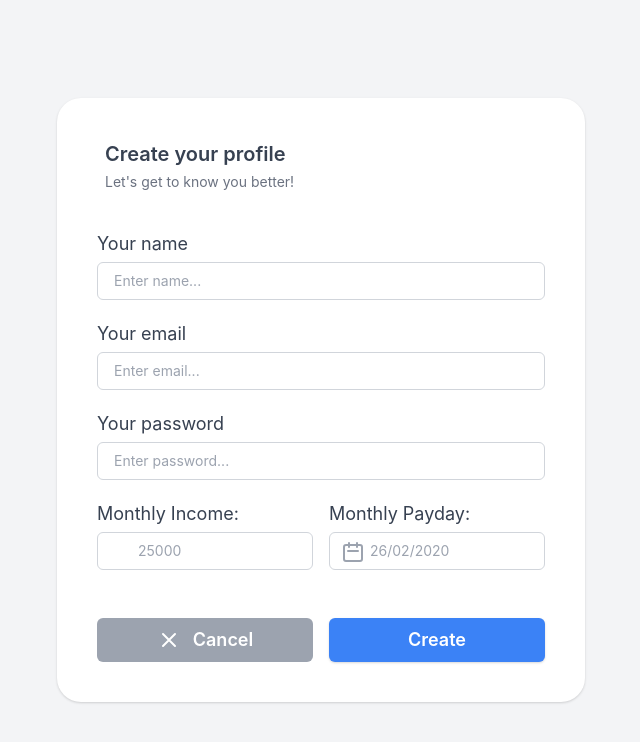
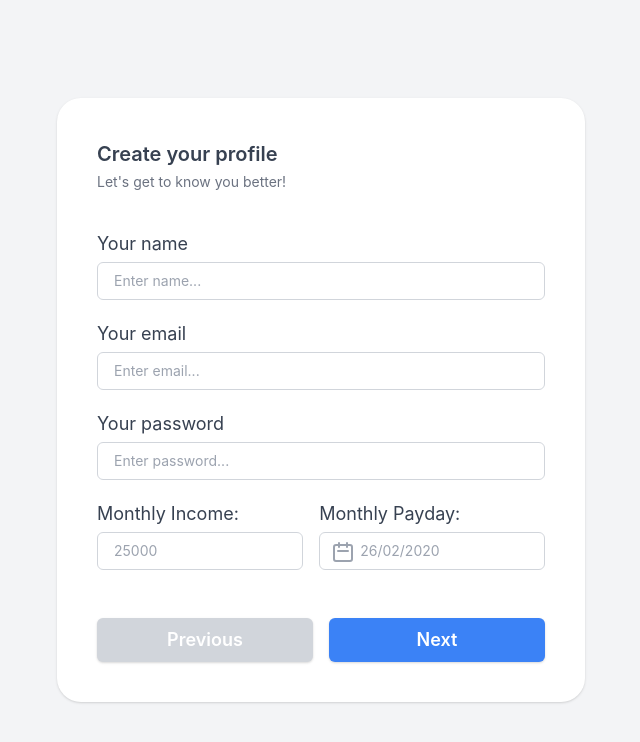
Before and after one commit to willholmeswastaken/budgeter-frontend, a React (Create React App) app: page / in a window 1280 px wide. Shown: the top 742 px of the page, without its empty margins (319-959 px from the left). Built offline with nearby package versions, Linux system fonts and the light colour scheme; the HTML template or start-up script is replaced by a standard one.

Commit message:
Get something there, let's worry about form validation later

```diff
--- a/src/components/Signup/Allocations.tsx
+++ b/src/components/Signup/Allocations.tsx
@@ -1,80 +1,81 @@
-import React from "react";
+import React, { useState } from "react";
 
-export const Allocations : React.FC = () => (
-    <div className="max-w-md mx-auto">
+interface AllocationsProps {
+  monthlyIncome: number;
+}
+
+export const Allocations = (props: AllocationsProps) => {
+  const [bills, setBillsAmount] = useState(0);
+  const [spending, setSpendingAmount] = useState(0);
+  const [savings, setSavingsAmount] = useState(0);
+  const [estimatedMonthlyIncomeRemaining, setEstimatedMonthlyIncomeRemaining ] = useState(props.monthlyIncome);
+
+  return (
+    <div className="max-w-md mx-auto animate__animated animate__fadeIn">
       <div className="flex items-center space-x-5">
-        <div className="block pl-2 font-semibold text-xl self-start text-gray-700">
-          <h2 className="leading-relaxed">Create your profile</h2>
+        <div className="block font-semibold text-xl self-start text-gray-700">
+          <h2 className="leading-relaxed">Hi Will!</h2>
           <p className="text-sm text-gray-500 font-normal leading-relaxed">
-            Let's get to know you better!
+            Now let's dig into your finances a bit more!
           </p>
         </div>
       </div>
-      <div className="divide-y divide-gray-200">
-        <div className="py-8 text-base leading-6 space-y-4 text-gray-700 sm:text-lg sm:leading-7">
+      <div className="py-8 leading-6 space-y-4 text-gray-700 sm:text-lg sm:leading-7 font-semibold">
+        <div className="flex flex-col">
+          <h1>Monthly Income Left: £{estimatedMonthlyIncomeRemaining}</h1>
+        </div>
+        <div className="divide-y divide-gray-200"></div>
+        <div className="py-4 text-base leading-6 space-y-4 text-gray-700 sm:text-lg sm:leading-7">
           <div className="flex flex-col">
-            <label className="leading-loose">Your name</label>
+            <label className="leading-loose">
+              How much are you spending on{" "}
+              <span className="font-bold">bills</span> each month?
+            </label>
             <input
-              type="text"
+              type="number"
               className="px-4 py-2 border focus:ring-gray-500 focus:border-gray-900 w-full sm:text-sm border-gray-300 rounded-md focus:outline-none text-gray-600"
-              placeholder="Enter name..."
+              placeholder="1200"
+              onKeyUp={(event: React.KeyboardEvent<HTMLInputElement>) => {
+                  const newVal = Number((event.target as HTMLInputElement).value);
+                  setBillsAmount(newVal);
+                  setEstimatedMonthlyIncomeRemaining(props.monthlyIncome - newVal - spending - savings);
+              }}
             />
           </div>
           <div className="flex flex-col">
-            <label className="leading-loose">Your email</label>
+            <label className="leading-loose">
+              How much do you want to <span className="font-bold">spend</span>{" "}
+              each month?
+            </label>
             <input
-              type="text"
+              type="number"
               className="px-4 py-2 border focus:ring-gray-500 focus:border-gray-900 w-full sm:text-sm border-gray-300 rounded-md focus:outline-none text-gray-600"
-              placeholder="Enter email..."
+              placeholder="833"
+              onKeyUp={(event: React.KeyboardEvent<HTMLInputElement>) => {
+                  const newVal = Number((event.target as HTMLInputElement).value);
+                  setSpendingAmount(newVal);
+                  setEstimatedMonthlyIncomeRemaining(props.monthlyIncome - newVal - bills - savings);
+              }}
             />
           </div>
           <div className="flex flex-col">
-            <label className="leading-loose">Your password</label>
+            <label className="leading-loose">
+              How much do you want to <span className="font-bold">save</span>{" "}
+              each month?
+            </label>
             <input
-              type="password"
+              type="number"
               className="px-4 py-2 border focus:ring-gray-500 focus:border-gray-900 w-full sm:text-sm border-gray-300 rounded-md focus:outline-none text-gray-600"
-              placeholder="Enter password..."
+              placeholder="1000"
+              onKeyUp={(event: React.KeyboardEvent<HTMLInputElement>) => {
+                  const newVal = Number((event.target as HTMLInputElement).value);
+                  setSavingsAmount(newVal);
+                  setEstimatedMonthlyIncomeRemaining(props.monthlyIncome - newVal - spending - bills);
+              }}
             />
-          </div>
-          <div className="flex items-center space-x-4">
-            <div className="flex flex-col">
-              <label className="leading-loose">Monthly Income:</label>
-              <div className="relative focus-within:text-gray-600 text-gray-400">
-                <input
-                  type="text"
-                  className="pr-4 pl-10 py-2 border focus:ring-gray-500 focus:border-gray-900 w-full sm:text-sm border-gray-300 rounded-md focus:outline-none text-gray-600"
-                  placeholder="25000"
-                />
-              </div>
-            </div>
-            <div className="flex flex-col">
-              <label className="leading-loose">Monthly Payday:</label>
-              <div className="relative focus-within:text-gray-600 text-gray-400">
-                <input
-                  type="text"
-                  className="pr-4 pl-10 py-2 border focus:ring-gray-500 focus:border-gray-900 w-full sm:text-sm border-gray-300 rounded-md focus:outline-none text-gray-600"
-                  placeholder="26/02/2020"
-                />
-                <div className="absolute left-3 top-2">
-                  <svg
-                    className="w-6 h-6"
-                    fill="none"
-                    stroke="currentColor"
-                    viewBox="0 0 24 24"
-                    xmlns="http://www.w3.org/2000/svg"
-                  >
-                    <path
-                      stroke-linecap="round"
-                      stroke-linejoin="round"
-                      stroke-width="2"
-                      d="M8 7V3m8 4V3m-9 8h10M5 21h14a2 2 0 002-2V7a2 2 0 00-2-2H5a2 2 0 00-2 2v12a2 2 0 002 2z"
-                    ></path>
-                  </svg>
-                </div>
-              </div>
-            </div>
           </div>
         </div>
       </div>
     </div>
-);
+  );
+};
--- a/src/components/Signup/Controls.tsx
+++ b/src/components/Signup/Controls.tsx
@@ -1,28 +1,31 @@
 import React from "react";
 
-export const Controls: React.FC = () => {
-  return (
+interface IControlsProps {
+  activeStep: number;
+  onNextStep: Function;
+  onPrevStep: Function;
+}
+
+export const Controls = (props: IControlsProps) => (
+  <div className="max-w-md mx-auto">
     <div className="pt-4 flex items-center space-x-4">
-      <button className="flex justify-center items-center text-lg font-semibold bg-gray-400 hover:bg-gray-500 transition-colors w-full text-white px-4 py-2 rounded-md focus:outline-none">
-        <svg
-          className="w-6 h-6 mr-3"
-          fill="none"
-          stroke="currentColor"
-          viewBox="0 0 24 24"
-          xmlns="http://www.w3.org/2000/svg"
-        >
-          <path
-            stroke-linecap="round"
-            stroke-linejoin="round"
-            stroke-width="2"
-            d="M6 18L18 6M6 6l12 12"
-          ></path>
-        </svg>{" "}
-        Cancel
+      <button
+        className={`w-full px-4 py-2 text-lg font-semibold text-white transition-colors duration-300 ${
+          props.activeStep === 0
+            ? "bg-gray-300 hover:bg-gray-400 cursor-not-allowed"
+            : "bg-blue-500 hover:bg-blue-600"
+        } rounded-md shadow focus:outline-none focus:ring-blue-200 focus:ring-4`}
+        disabled={props.activeStep === 0}
+        onClick={() => props.onPrevStep()}
+      >
+        Previous
       </button>
-      <button className="w-full px-4 py-2 text-lg font-semibold text-white transition-colors duration-300 bg-blue-500 rounded-md shadow hover:bg-blue-600 focus:outline-none focus:ring-blue-200 focus:ring-4">
-        Create
+      <button
+        className="w-full px-4 py-2 text-lg font-semibold text-white transition-colors duration-300 bg-blue-500 rounded-md shadow hover:bg-blue-600 focus:outline-none focus:ring-blue-200 focus:ring-4"
+        onClick={() => props.onNextStep()}
+      >
+        Next
       </button>
     </div>
-  );
-};
+  </div>
+);
--- a/src/components/Signup/Initial.tsx
+++ b/src/components/Signup/Initial.tsx
@@ -1,9 +1,9 @@
 import React from "react";
 
 export const Initial : React.FC = () => (
-    <div className="max-w-md mx-auto">
+    <div className="max-w-md mx-auto animate__animated animate__fadeIn">
       <div className="flex items-center space-x-5">
-        <div className="block pl-2 font-semibold text-xl self-start text-gray-700">
+        <div className="block font-semibold text-xl self-start text-gray-700">
           <h2 className="leading-relaxed">Create your profile</h2>
           <p className="text-sm text-gray-500 font-normal leading-relaxed">
             Let's get to know you better!
@@ -42,7 +42,7 @@ export const Initial : React.FC = () => (
               <div className="relative focus-within:text-gray-600 text-gray-400">
                 <input
                   type="text"
-                  className="pr-4 pl-10 py-2 border focus:ring-gray-500 focus:border-gray-900 w-full sm:text-sm border-gray-300 rounded-md focus:outline-none text-gray-600"
+                  className="pr-4 px-4 py-2 border focus:ring-gray-500 focus:border-gray-900 w-full sm:text-sm border-gray-300 rounded-md focus:outline-none text-gray-600"
                   placeholder="25000"
                 />
               </div>
--- a/src/pages/Onboarding.tsx
+++ b/src/pages/Onboarding.tsx
@@ -1,14 +1,26 @@
 import React, { useState } from "react";
-import { Controls, Initial } from "../components/Signup";
+import { Allocations, Controls, Initial } from "../components/Signup";
 
 const Onboarding: React.FC = () => {
   const [activeStep, setActiveStep] = useState(0);
+  const onNextStep: Function = () => {
+    if (activeStep === 1) {
+      // push to new page
+    } else {
+      setActiveStep(activeStep + 1);
+    }
+  };
   return (
     <div className="min-h-screen bg-gray-100 py-6 flex flex-col justify-center sm:py-12">
       <div className="relative py-3 sm:max-w-xl sm:mx-auto">
-        <div className="relative px-4 py-10 bg-white mx-8 md:mx-0 shadow rounded-3xl sm:p-10">
-          <Initial />
-          <Controls />
+        <div className="relative px-4 py-10 bg-white mx-8 md:mx-0 shadow rounded-3xl sm:p-10 animate__animated animate__fadeIn">
+          {activeStep === 0 && <Initial />}
+          {activeStep === 1 && <Allocations monthlyIncome={2833} />}
+          <Controls
+            activeStep={activeStep}
+            onPrevStep={() => setActiveStep(activeStep - 1)}
+            onNextStep={onNextStep}
+          />
         </div>
       </div>
     </div>
--- a/tailwind.config.js
+++ b/tailwind.config.js
@@ -1,11 +1,13 @@
 module.exports = {
-  purge: ['./src/**/*.{js,jsx,ts,tsx}', './public/index.html'],
+  purge: ["./src/**/*.{js,jsx,ts,tsx}", "./public/index.html"],
   darkMode: false, // or 'media' or 'class'
   theme: {
     extend: {},
   },
   variants: {
-    extend: {},
+    extend: {
+      backgroundColor: ["disabled"],
+    },
   },
   plugins: [],
-}
+};
```
